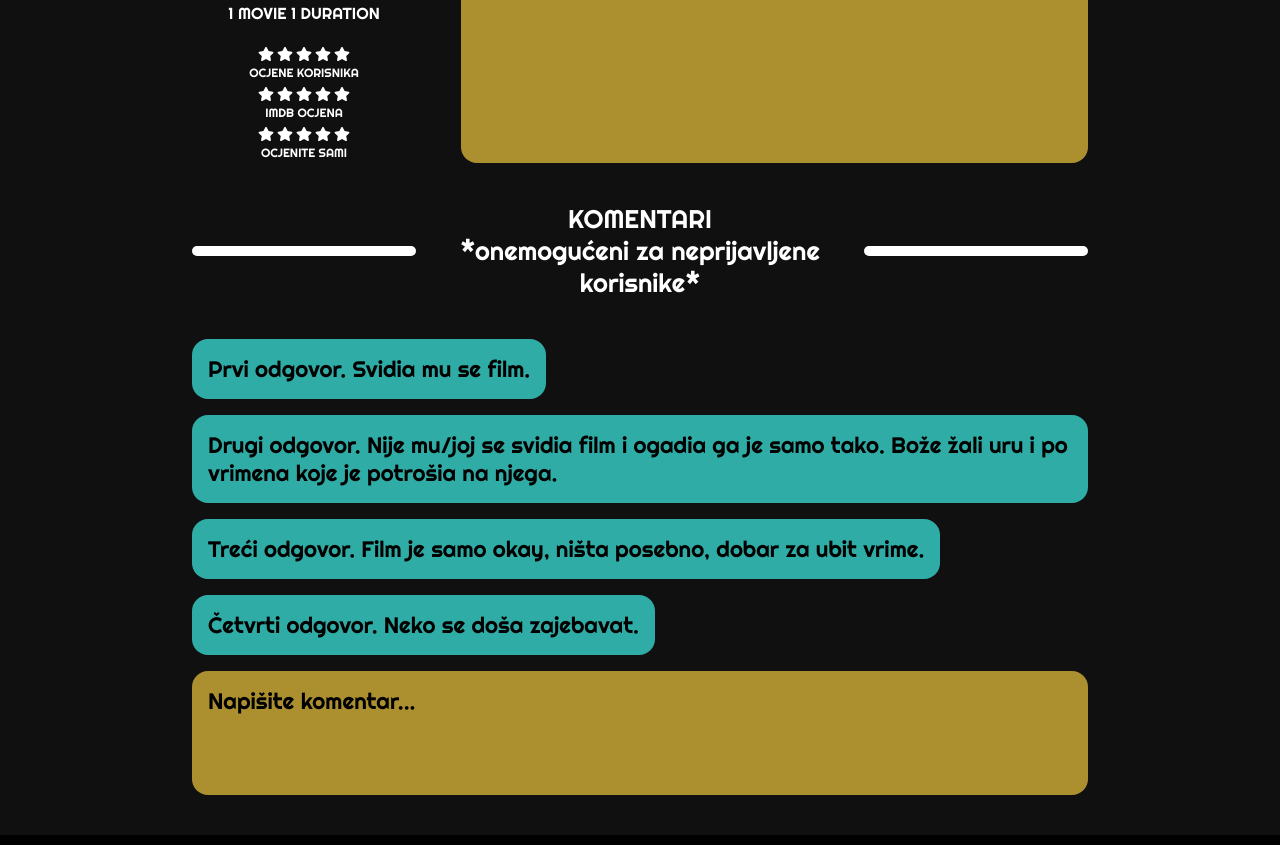
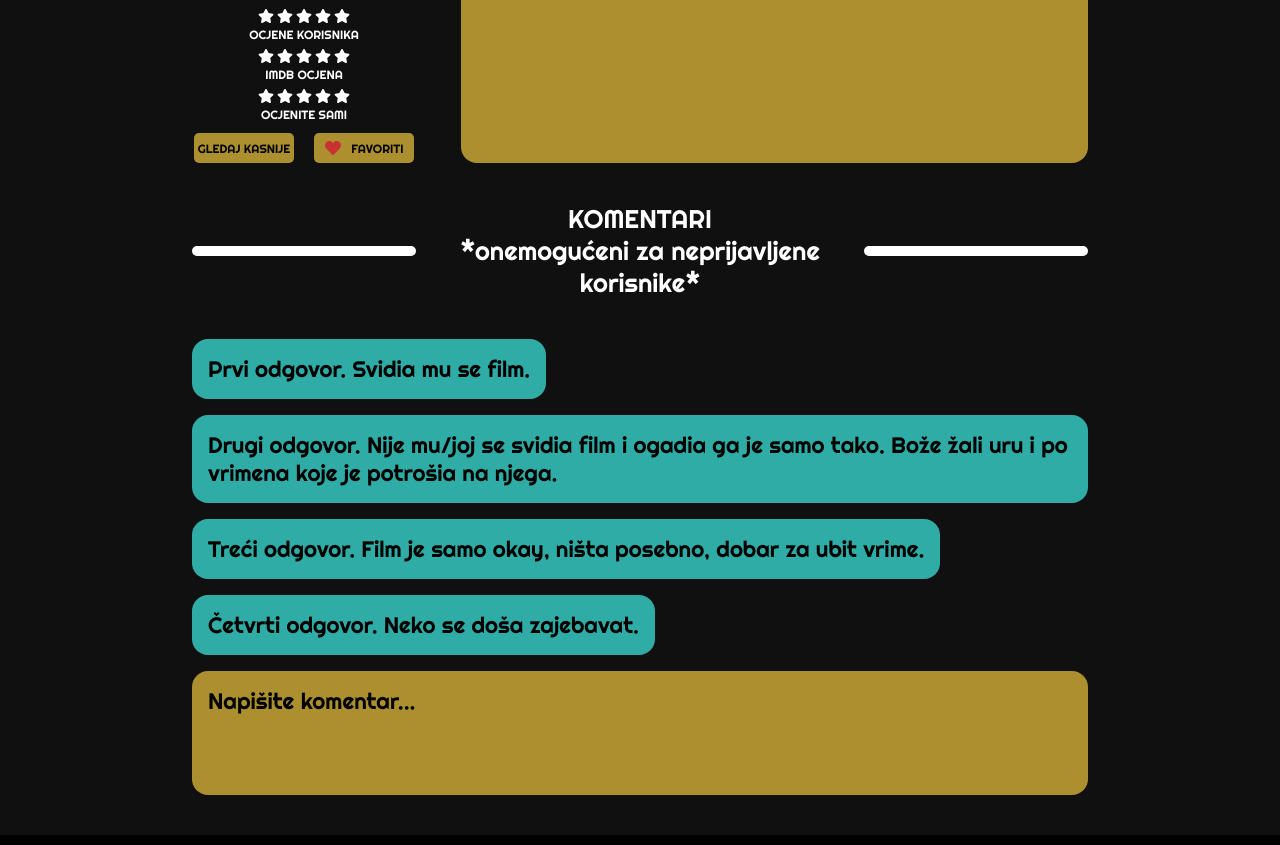
Before and after one commit to Vujo33666/HCI-project, a Gatsby site in the folder Kinoteka/: page /gledajFilm in a window 1280 px wide. Shown: the part 1082-1927 px from the top of the page. Built offline with nearby package versions, Linux system fonts and the light colour scheme; Gatsby itself is replaced by a stand-in of ours.

Commit message:
minor changes

```diff
--- a/Kinoteka/src/modules/PlayMovieBody/index.js
+++ b/Kinoteka/src/modules/PlayMovieBody/index.js
@@ -4,6 +4,7 @@
 import Quote from '../../components/Quote'
 import PlayMoviePicture from '../../components/PlayMovieBackground'
 import Rate from '../../components/Rate'
+import Button from '../../components/Button'
 import CommentsPool from '../../components/CommentsPool'
 
 const PlayMovieBody = () => (
@@ -32,6 +33,10 @@
                     <Rate text="IMDB Ocjena"/>
                     <Rate text="Ocjenite Sami"/>
                 </ul>
+                <ul className={styles.movieAddButtons}>
+                    <Button activeButton="watchLater"/>
+                    <Button activeButton="addToFavourites"/>
+                </ul>
             </section>
             <section className={styles.movieDescription}>
                     Movie Description...
--- a/Kinoteka/src/modules/PlayMovieBody/style.module.css
+++ b/Kinoteka/src/modules/PlayMovieBody/style.module.css
@@ -71,6 +71,17 @@
     justify-content: space-between;
 }
 
+.movieInfo .movieAddButtons {
+    width: 220px;
+    height: fit-content;
+    padding: 0%;
+    margin: 0%;
+
+    display: flex;
+    flex-direction: row;
+    justify-content: space-between;
+}
+
 .playMovieDescription .movieDescription {
     width: calc(70% - 6vh);
     height: calc(100% - 6vh);
```
